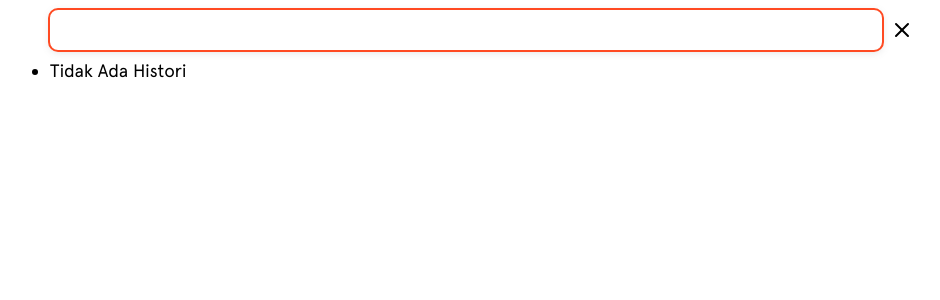
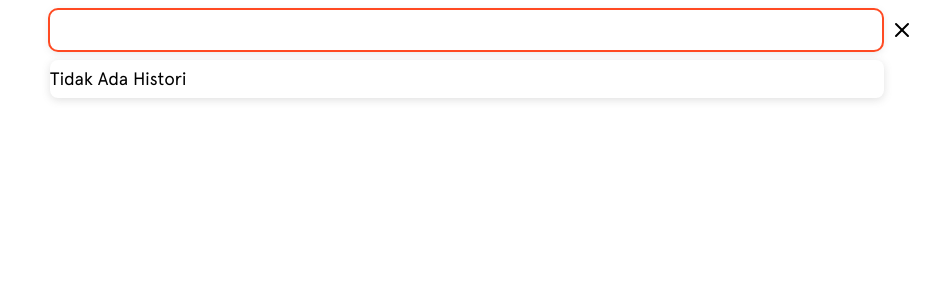
Before and after one commit to LackFos/KomikOI, a Next.js app: page / in a window 1280 px wide. Both pictures are taken after a click on the icon 1060 px from the left and 30 px from the top of the page. Shown: the top 300 px of the page, without its empty margins (158-1098 px from the left). Built offline with nearby package versions, Linux system fonts and the light colour scheme.

Commit message:
NavAtas - Tambahkan UI Search History

```diff
--- a/components/NavAtas.js
+++ b/components/NavAtas.js
@@ -118,9 +118,13 @@ function SearchHistoryList({ Datas }) {
     ) : (
       // Jika Ada Data
       Array.from(Datas).map((data, index) => {
-        return <li key={index}>{data}</li>;
+        return (
+          <li key={index} className="no-select">
+            <Link href={`/search?judul=${data}`}>{data}</Link>
+          </li>
+        );
       })
     );
 
-  return <ul>{historyElement}</ul>;
+  return <ul className={styles.historyList}>{historyElement}</ul>;
 }
--- a/components/styles/NavAtas.module.css
+++ b/components/styles/NavAtas.module.css
@@ -52,6 +52,7 @@
   width: 100%;
 }
 .searchInput {
+  font-size: 1rem;
   border: none;
   height: 40px;
   width: calc(100% - 32px);
@@ -68,6 +69,28 @@
   margin-left: auto;
 }
 
+.historyList {
+  border-radius: 8px;
+  margin-right: 30px;
+  padding: 8px 0px;
+  box-shadow: rgba(99, 99, 99, 0.2) 0px 2px 8px 0px;
+}
+
+.historyList li {
+  list-style: none;
+}
+
+.historyList li a {
+  display: flex;
+  align-items: center;
+  height: 40px;
+  padding: 8px;
+}
+
+.historyList li:hover {
+  background: rgb(235, 235, 235);
+}
+
 @media (min-width: 900px) {
   .popupSearch {
     left: calc(50% - 450px);
```
